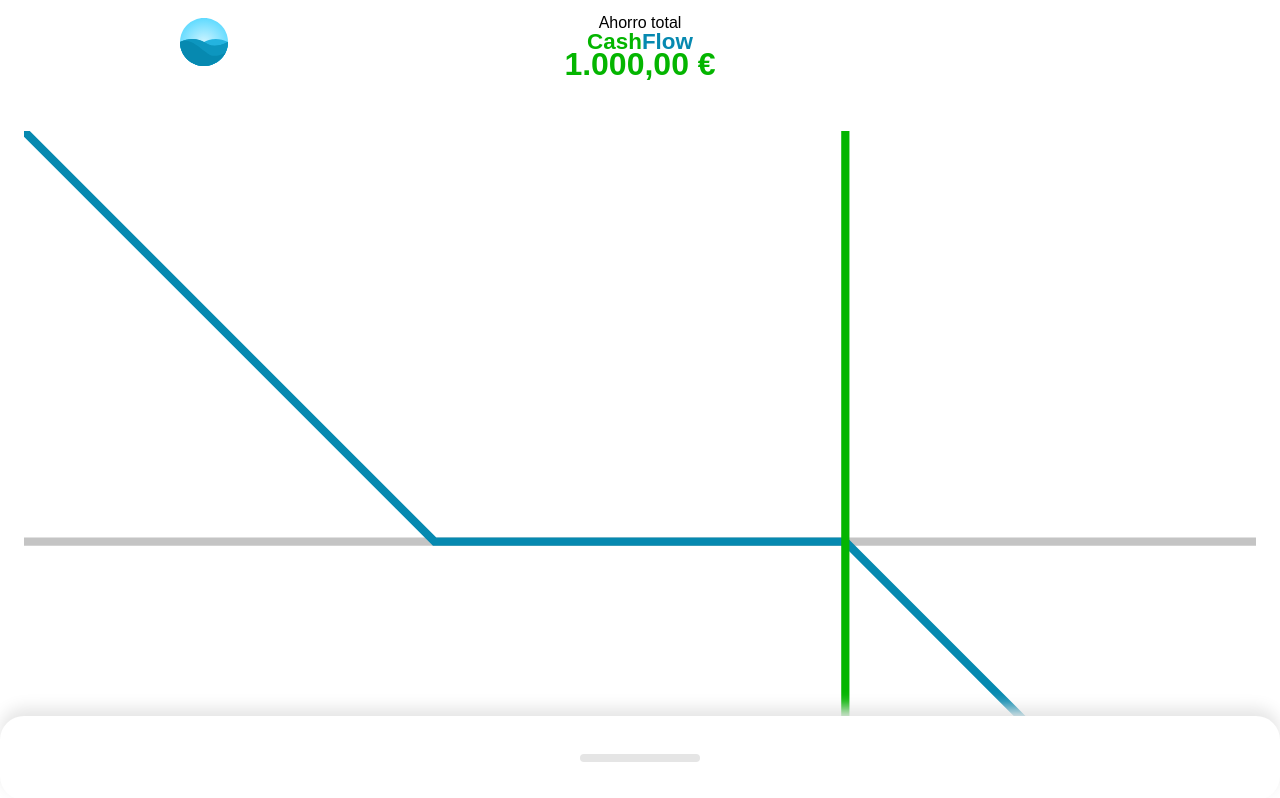
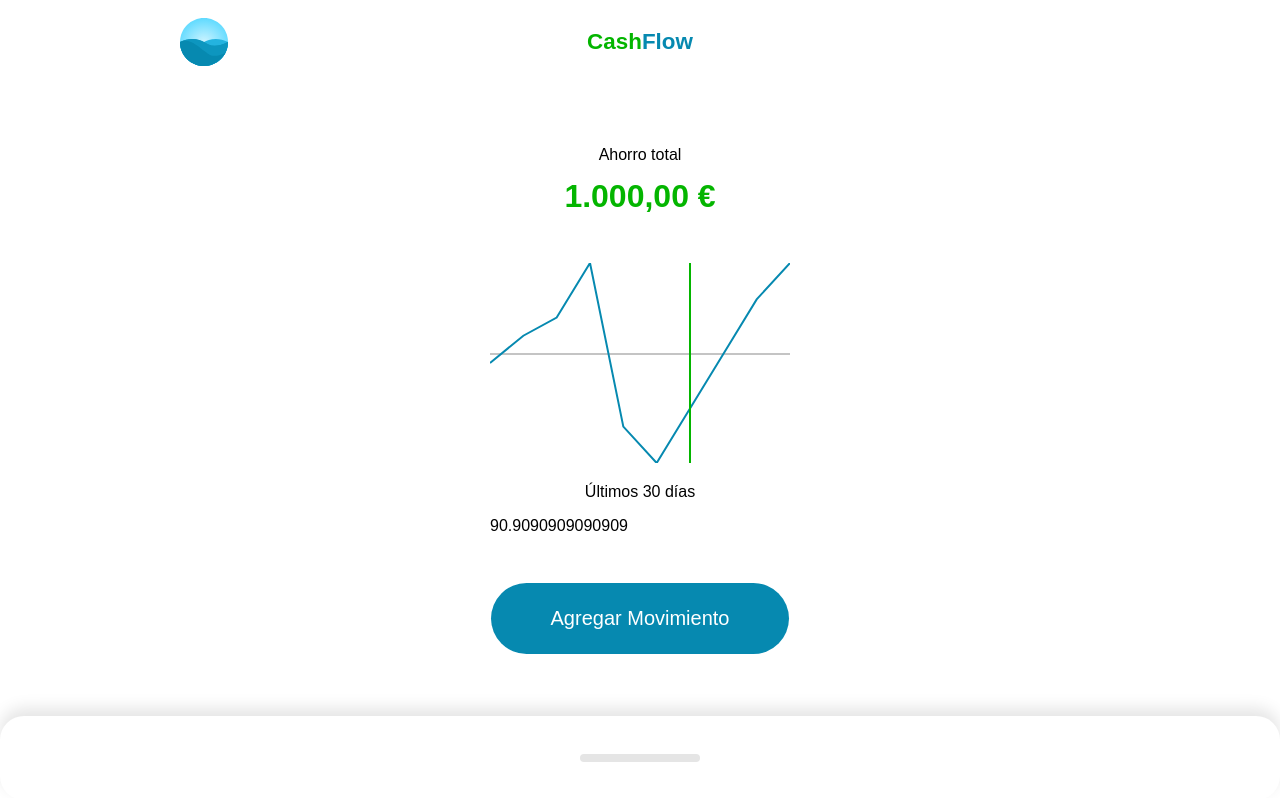
Before and after one commit to jyunakaike/vueCashFlowMobile, a Vue app: page / in a window 1280 px wide. Shown: the top 798 px of the page. Built offline with nearby package versions, Linux system fonts and the light colour scheme.

Commit message:
feat: logica grafica

```diff
--- a/src/components/Resume/Graphic.vue
+++ b/src/components/Resume/Graphic.vue
@@ -1,12 +1,12 @@
 <template>
     <div>
         <svg viewBox="0 0 300 200">
-            <line stroke="#c4c4c4" stroke-width="2" x1="0" y1="100" x2="300" y2="100" />
-            <polyline fill="none" stroke="#0689B0" stroke-width="2" points="0,0 100,100 200,100 300,200" />
+            <line stroke="#c4c4c4" stroke-width="2" x1="0" :y1="zero" x2="300" :y2="zero" />
+            <polyline fill="none" stroke="#0689B0" stroke-width="2" :points="points" />
             <line stroke="#04b500" stroke-width="2" x1="200" y1="0" x2="200" y2="200" />
         </svg>
         <p>Últimos 30 días</p>
-        <div>{{ points }}</div>
+        <div>{{ zero }}</div>
     </div>
 </template>
 
@@ -22,19 +22,25 @@
 
 const { amounts } = toRefs(props);
 
-const amountToPixels = () => {
+const amountToPixels = (amount) => {
     const min = Math.min(...amounts.value)
     const max = Math.max(...amounts.value);
-    return `${min}, ${max}`
+
+    const amountAbs = amount + Math.abs(min);
+    const minmax = Math.abs(max)+ Math.abs(min);
+
+    return 200 - ((amountAbs * 100) /minmax)*2;
 }
+
+const zero = computed(() => {
+    return amountToPixels(0)
+});
 
 const points = computed(() => {
     const total = amounts.value.length;
-
-        return Array(total).fill(100).reduce((points, amount, i) => {
+    return amounts.value.reduce((points, amount, i) => {
         const x = (300 / total) * (i + 1);
         const y = amountToPixels(amount);
-            console.log(y);
         return `${points} ${x} ${y}`;
     }, "0, 100");
 });
```
Lines whose indentation alone changed are shown as unchanged.
